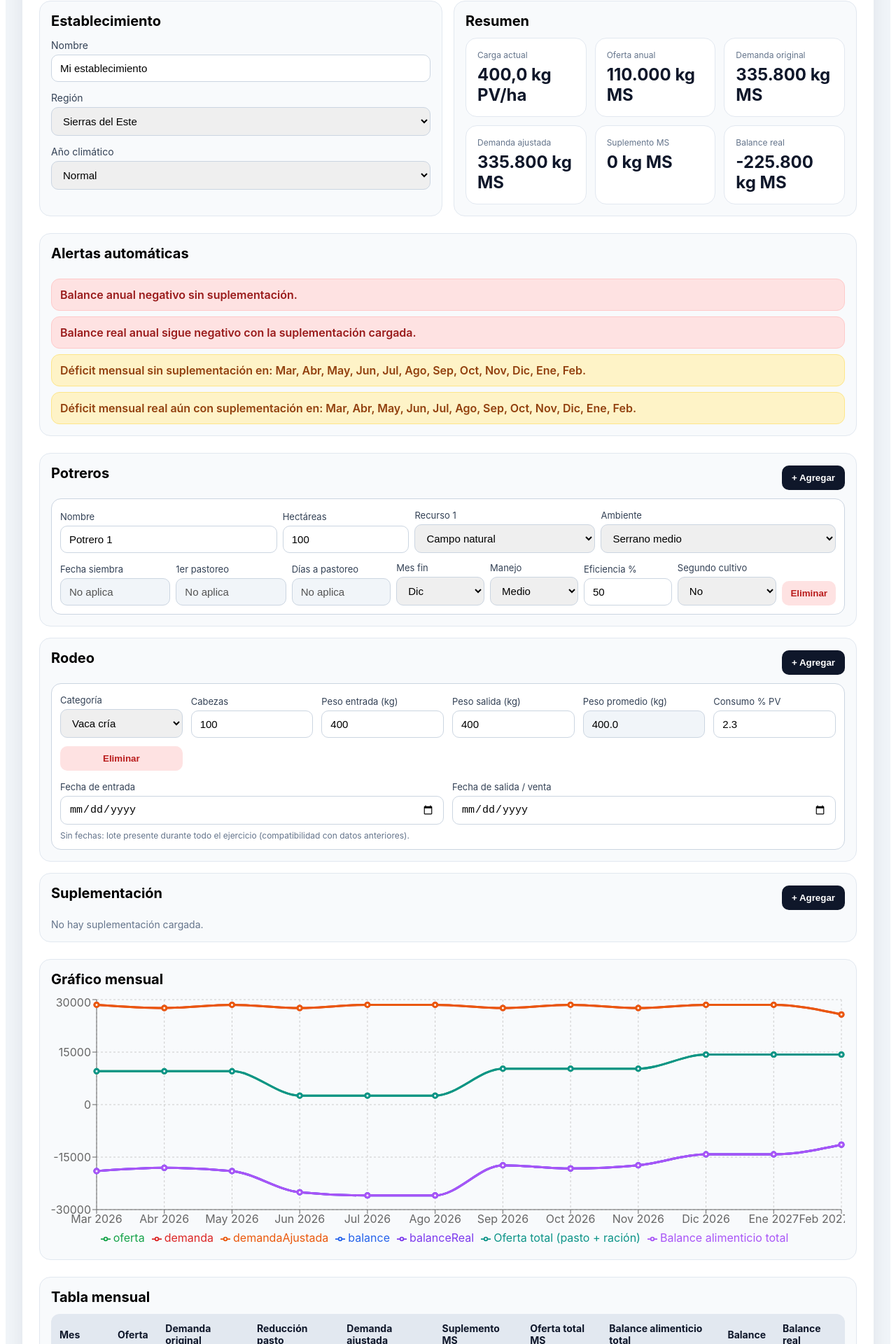
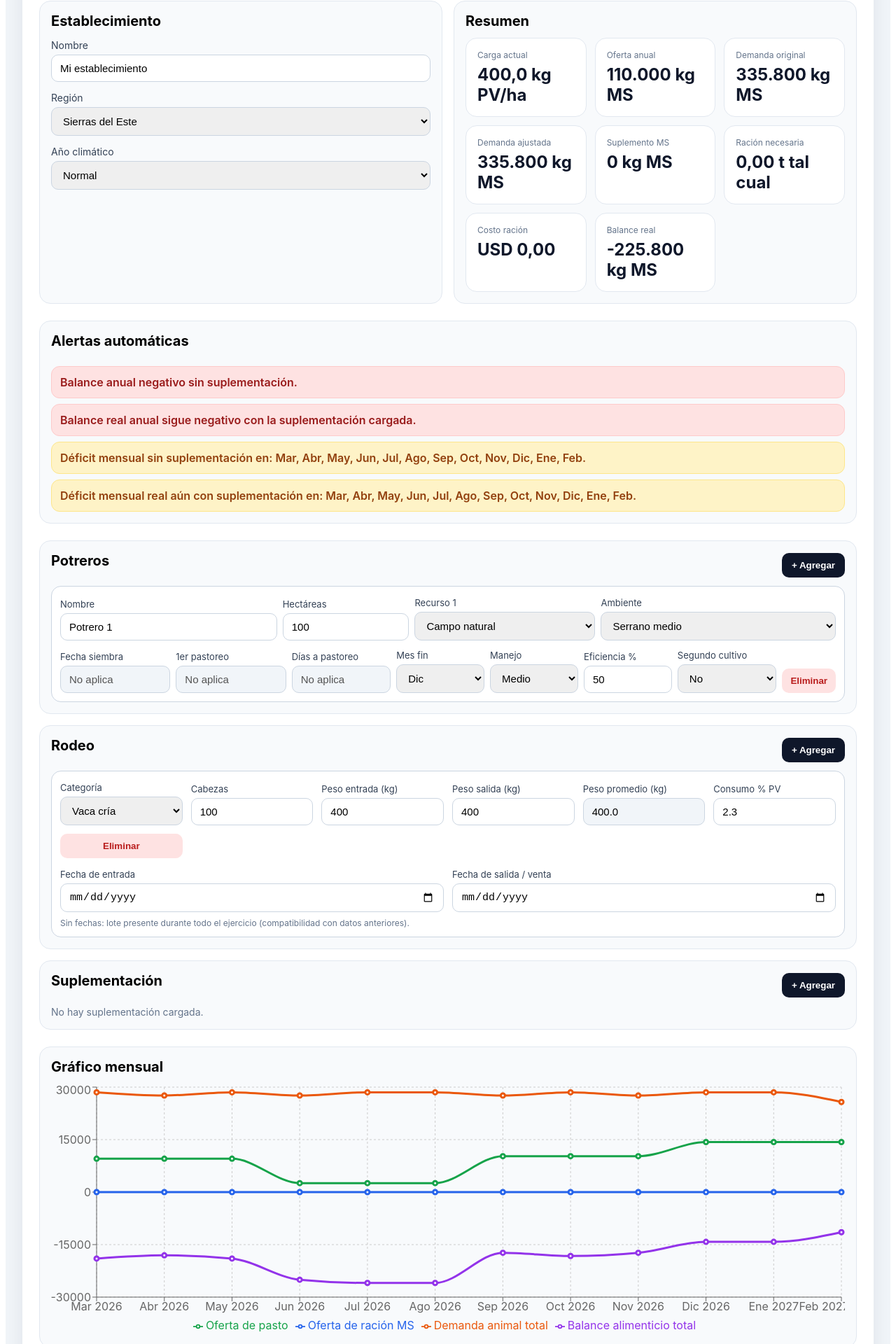
Before and after one commit to Facundo-lp/balance-forrajero, a React (Vite) app: page / in a window 1280 px wide. Shown: the part 298-2218 px from the top of the page at 70% size. Built offline with nearby package versions, Linux system fonts and the light colour scheme.

Commit message:
Update App.jsx

```diff
--- a/src/App.jsx
+++ b/src/App.jsx
@@ -268,6 +268,43 @@ function monthIsActive(monthIndex, startMonth, endMonth) {
   return monthIndex >= start || monthIndex <= end;
 }
 
+// Períodos semiabiertos: fecha de salida no cuenta como día de alimentación.
+function overlapDaysForSupplement(s, lot, monthIndex, exerciseYear) {
+  const monthStart = exerciseMonthDate(monthIndex, exerciseYear);
+  const monthEnd = new Date(monthStart.getFullYear(), monthStart.getMonth() + 1, 1);
+  const entry = parseLocalDate(lot.entryDate);
+  const exit = parseLocalDate(lot.exitDate);
+  const start = parseLocalDate(s.startDate);
+  const end = parseLocalDate(s.endDate);
+  if ((s.startDate && !start) || (s.endDate && !end)) return 0;
+  if (start && end && end <= start) return 0;
+  if (entry && exit && exit <= entry) return 0;
+  // Datos antiguos con meses, hasta que el usuario establezca fechas explícitas.
+  if (!start && !end && !monthIsActive(monthIndex, s.monthStart, s.monthEnd)) return 0;
+  const from = new Date(Math.max(monthStart.getTime(), entry?.getTime() ?? -Infinity, start?.getTime() ?? -Infinity));
+  const to = new Date(Math.min(monthEnd.getTime(), exit?.getTime() ?? Infinity, end?.getTime() ?? Infinity));
+  return Math.max(0, Math.round((to - from) / 86400000));
+}
+function lotAverageWeight(lot) {
+  return lot.entryWeight != null && lot.exitWeight != null
+    ? (n(lot.entryWeight) + n(lot.exitWeight)) / 2 : n(lot.weight);
+}
+function rationKgPerHead(s, lot) {
+  const dm = n(s.dmPercent) / 100;
+  if (dm <= 0 || dm > 1) return 0;
+  // Compatibilidad con suplementaciones previas: conservan sus kg tal cual.
+  if (s.rationPvPercent == null) return Math.max(0, n(s.kgRation));
+  return Math.max(0, lotAverageWeight(lot) * n(s.rationPvPercent) / 100 / dm);
+}
+function supplementStats(s, lot, exerciseYear) {
+  if (!lot) return { days: 0, kgHead: 0, totalKg: 0, totalDm: 0, cost: 0 };
+  const days = MONTHS.reduce((sum, m) => sum + overlapDaysForSupplement(s, lot, m.index, exerciseYear), 0);
+  const kgHead = rationKgPerHead(s, lot);
+  const totalKg = days * n(lot.heads) * kgHead;
+  return { days, kgHead, totalKg, totalDm: totalKg * n(s.dmPercent) / 100,
+    cost: totalKg / 1000 * n(s.pricePerTon) };
+}
+
 function SummaryCard({ title, value }) {
   return (
     <div style={summaryCardStyle}>
@@ -304,6 +341,11 @@ function defaultSupplementRow() {
     heads: 0,
     weight: animal.weight,
     intake: animal.intake,
+    rationPvPercent: 2,
+    feedingMode: "partial",
+    startDate: "",
+    endDate: "",
+    pricePerTon: 0,
     kgRation: 2,
     dmPercent: 90,
     substitutionRate: 0.3,
@@ -724,35 +766,29 @@ export default function App() {
       }, 0);
     });
 
-    // La suplementación pertenece a un lote concreto, nunca a toda una categoría.
-    // Se limita al período de permanencia del lote y a los meses seleccionados.
-    const supplementDmByMonth = MONTHS.map((m) =>
-      supplements.reduce((sum, s) => {
-        const lot = herd.find((h) => String(h.id) === String(s.herdId));
-        if (!lot || !monthIsActive(m.index, s.monthStart, s.monthEnd)) return sum;
-        const days = activeHerdDays(lot, m.index, exerciseYear);
-        const dailyDm = n(lot.heads) * n(s.kgRation) * n(s.dmPercent) / 100;
-        return sum + dailyDm * days;
-      }, 0)
-    );
-
-    const pastureReductionByMonth = MONTHS.map((m, i) =>
-      supplements.reduce((sum, s) => {
-        const lot = herd.find((h) => String(h.id) === String(s.herdId));
-        if (!lot || !monthIsActive(m.index, s.monthStart, s.monthEnd)) return sum;
-        const days = activeHerdDays(lot, m.index, exerciseYear);
-        const dailyDm = n(lot.heads) * n(s.kgRation) * n(s.dmPercent) / 100;
-        return sum + dailyDm * days * n(s.substitutionRate);
-      }, 0)
-    );
-
-    const adjustedDemandByMonth = MONTHS.map((_, i) =>
-      Math.max(0, demandByMonth[i] - pastureReductionByMonth[i])
-    );
-
-    const supplementNetByMonth = MONTHS.map((_, i) =>
-      Math.max(0, supplementDmByMonth[i] - pastureReductionByMonth[i])
-    );
+    // Consumo real de ración en MS por lote y mes.
+    const supplementDmByMonth = MONTHS.map((m) => supplements.reduce((sum, s) => {
+      const lot = herd.find(h => String(h.id) === String(s.herdId));
+      if (!lot) return sum;
+      const days = overlapDaysForSupplement(s, lot, m.index, exerciseYear);
+      return sum + days * n(lot.heads) * rationKgPerHead(s, lot) * n(s.dmPercent) / 100;
+    }, 0));
+
+    // La demanda de pasto se estima por lote, sin descontar dos veces la ración.
+    // Modalidad completa: cero demanda pastoril durante el período definido.
+    // Modalidad parcial: la reducción se limita a la demanda pastoril del lote.
+    const pastureReductionByMonth = MONTHS.map((m) => herd.reduce((sum, lot) => {
+      const lotDemand = activeHerdDays(lot, m.index, exerciseYear) * n(lot.heads) * lotAverageWeight(lot) * n(lot.intake) / 100;
+      const reductions = supplements.filter(s => String(s.herdId) === String(lot.id)).reduce((subtotal, s) => {
+        const days = overlapDaysForSupplement(s, lot, m.index, exerciseYear);
+        const dailyDm = n(lot.heads) * rationKgPerHead(s, lot) * n(s.dmPercent) / 100;
+        if (s.feedingMode === "complete") return subtotal + days * n(lot.heads) * lotAverageWeight(lot) * n(lot.intake) / 100;
+        return subtotal + days * dailyDm * Math.min(1, Math.max(0, n(s.substitutionRate)));
+      }, 0);
+      return sum + Math.min(lotDemand, reductions);
+    }, 0));
+    const adjustedDemandByMonth = MONTHS.map((_, i) => Math.max(0, demandByMonth[i] - pastureReductionByMonth[i]));
+    const supplementNetByMonth = MONTHS.map((_, i) => Math.max(0, supplementDmByMonth[i] - pastureReductionByMonth[i]));
 
     const balanceByMonth = MONTHS.map(
       (_, i) => offerByMonth[i] - demandByMonth[i]
@@ -771,6 +807,8 @@ export default function App() {
     const annualDemand = demandByMonth.reduce((a, b) => a + b, 0);
     const annualAdjustedDemand = adjustedDemandByMonth.reduce((a, b) => a + b, 0);
     const annualSupplementDm = supplementDmByMonth.reduce((a, b) => a + b, 0);
+    const annualRationKg = supplements.reduce((sum, s) => sum + supplementStats(s, herd.find(h => String(h.id) === String(s.herdId)), exerciseYear).totalKg, 0);
+    const annualRationCost = supplements.reduce((sum, s) => sum + supplementStats(s, herd.find(h => String(h.id) === String(s.herdId)), exerciseYear).cost, 0);
     const annualPastureReduction = pastureReductionByMonth.reduce((a, b) => a + b, 0);
     const annualSupplementNet = supplementNetByMonth.reduce((a, b) => a + b, 0);
     const annualBalance = balanceByMonth.reduce((a, b) => a + b, 0);
@@ -782,6 +820,7 @@ export default function App() {
     const chartData = MONTHS.map((m, i) => ({
       mes: `${m.label} ${exerciseYear + (m.index < 3 ? 1 : 0)}`,
       oferta: Math.round(offerByMonth[i]),
+      racion: Math.round(supplementDmByMonth[i]),
       demanda: Math.round(demandByMonth[i]),
       demandaAjustada: Math.round(adjustedDemandByMonth[i]),
       balance: Math.round(balanceByMonth[i]),
@@ -851,6 +890,8 @@ export default function App() {
       annualDemand,
       annualAdjustedDemand,
       annualSupplementDm,
+      annualRationKg,
+      annualRationCost,
       annualPastureReduction,
       annualSupplementNet,
       annualBalance,
@@ -872,7 +913,7 @@ export default function App() {
               Balance Forrajero
             </h1>
             <p style={{ color: "#64748b", marginTop: 8 }}>
-              Versión 15: ejercicio marzo–febrero y cultivos que cruzan el año.
+              Versión 21: suplementación por lote, consumo % PV y balance alimenticio.
             </p>
           </div>
 
@@ -958,6 +999,8 @@ export default function App() {
               <SummaryCard title="Demanda original" value={`${formatNumber(results.annualDemand)} kg MS`} />
               <SummaryCard title="Demanda ajustada" value={`${formatNumber(results.annualAdjustedDemand)} kg MS`} />
               <SummaryCard title="Suplemento MS" value={`${formatNumber(results.annualSupplementDm)} kg MS`} />
+              <SummaryCard title="Ración necesaria" value={`${formatNumber(results.annualRationKg / 1000, 2)} t tal cual`} />
+              <SummaryCard title="Costo ración" value={`USD ${formatNumber(results.annualRationCost, 2)}`} />
               <SummaryCard title="Balance real" value={`${formatNumber(results.annualRealBalance)} kg MS`} />
             </div>
           </div>
@@ -1207,36 +1250,50 @@ export default function App() {
                 {supplements.length === 0 ? (
                   <div style={{ color: "#64748b", fontSize: 14 }}>No hay suplementación cargada.</div>
                 ) : (
-                  supplements.map((s) => (
+                  supplements.map((s) => {
+                    const lot = herd.find(h => String(h.id) === String(s.herdId));
+                    const stats = supplementStats(s, lot, exerciseYear);
+                    return (
                     <div key={s.id} style={boxStyle}>
                       <div style={supplementRowStyle}>
-                        <div style={{gridColumn:"span 2"}}>
+                        <div style={{gridColumn:"1 / -1"}}>
                           <label style={smallLabelStyle}>Lote a suplementar</label>
-                          <select value={s.herdId ?? ""} onChange={(e) => updateSupplementRow(s.id, "herdId", e.target.value)} style={inputStyle}>
+                          <select value={s.herdId ?? ""} onChange={e => updateSupplementRow(s.id,"herdId",e.target.value)} style={inputStyle}>
                             <option value="">Seleccionar lote…</option>
-                            {herd.map((h, idx) => <option key={h.id} value={String(h.id)}>Lote {idx + 1} · {h.category} · {h.heads} cabezas</option>)}
+                            {herd.map((h,idx) => <option key={h.id} value={String(h.id)}>Lote {idx+1} · {h.category} · {h.heads} cabezas</option>)}
                           </select>
                         </div>
-                        <div><label style={smallLabelStyle}>Kg ración/día</label><input type="number" step="0.1" value={s.kgRation} onChange={(e) => updateSupplementRow(s.id, "kgRation", e.target.value)} style={inputStyle} /></div>
-                        <div><label style={smallLabelStyle}>% MS</label><input type="number" value={s.dmPercent} onChange={(e) => updateSupplementRow(s.id, "dmPercent", e.target.value)} style={inputStyle} /></div>
-                        <div><label style={smallLabelStyle}>Sustitución</label><input type="number" step="0.01" value={s.substitutionRate} onChange={(e) => updateSupplementRow(s.id, "substitutionRate", e.target.value)} style={inputStyle} /></div>
-                        <div>
-                          <label style={smallLabelStyle}>Mes inicio</label>
-                          <select value={s.monthStart} onChange={(e) => updateSupplementRow(s.id, "monthStart", Number(e.target.value))} style={inputStyle}>
-                            {MONTH_OPTIONS.map((m) => (<option key={m.value} value={m.value}>{m.label}</option>))}
-                          </select>
-                        </div>
-                        <div>
-                          <label style={smallLabelStyle}>Mes fin</label>
-                          <select value={s.monthEnd} onChange={(e) => updateSupplementRow(s.id, "monthEnd", Number(e.target.value))} style={inputStyle}>
-                            {MONTH_OPTIONS.map((m) => (<option key={m.value} value={m.value}>{m.label}</option>))}
-                          </select>
-                        </div>
+                        <div><label style={smallLabelStyle}>Modalidad</label>
+                          <select value={s.feedingMode || "partial"} onChange={e => updateSupplementRow(s.id,"feedingMode",e.target.value)} style={inputStyle}>
+                            <option value="partial">Pastoreo + ración</option><option value="complete">100% ración (sin pasto)</option>
+                          </select></div>
+                        <div><label style={smallLabelStyle}>Ración (% PV, base MS)</label>
+                          <input type="number" min="0" max="10" step="0.1" value={s.rationPvPercent ?? (lot ? (n(s.kgRation)*n(s.dmPercent)/100/Math.max(1,lotAverageWeight(lot))*100).toFixed(2) : 0)} onChange={e => updateSupplementRow(s.id,"rationPvPercent",e.target.value)} style={inputStyle}/></div>
+                        <div><label style={smallLabelStyle}>Materia seca de ración (%)</label>
+                          <input type="number" min="1" max="100" value={s.dmPercent} onChange={e => updateSupplementRow(s.id,"dmPercent",e.target.value)} style={inputStyle}/></div>
+                        {s.feedingMode !== "complete" && <div><label style={smallLabelStyle}>Sustitución (0 a 1 kg MS/kg MS)</label>
+                          <input type="number" min="0" max="1" step="0.05" value={s.substitutionRate} onChange={e => updateSupplementRow(s.id,"substitutionRate",e.target.value)} style={inputStyle}/></div>}
+                        <div><label style={smallLabelStyle}>Inicio suplementación</label>
+                          <input type="date" value={s.startDate || ""} onChange={e => updateSupplementRow(s.id,"startDate",e.target.value)} style={inputStyle}/></div>
+                        <div><label style={smallLabelStyle}>Fin suplementación (exclusivo)</label>
+                          <input type="date" min={s.startDate || undefined} value={s.endDate || ""} onChange={e => updateSupplementRow(s.id,"endDate",e.target.value)} style={inputStyle}/></div>
+                        <div><label style={smallLabelStyle}>Precio ración (USD/t tal cual)</label>
+                          <input type="number" min="0" value={s.pricePerTon ?? 0} onChange={e => updateSupplementRow(s.id,"pricePerTon",e.target.value)} style={inputStyle}/></div>
                         <button onClick={() => removeSupplementRow(s.id)} style={dangerButtonStyle}>Eliminar</button>
                       </div>
-                      {!herd.some(h => String(h.id) === String(s.herdId)) && <div style={{color:"#b91c1c", fontSize:13, marginTop:8}}>Seleccioná el lote: esta suplementación no se contabiliza hasta asignarla.</div>}
+                      {!lot && <div style={{color:"#b91c1c",fontSize:13,marginTop:8}}>Seleccioná un lote para contabilizar la ración.</div>}
+                      {s.startDate && s.endDate && s.endDate <= s.startDate && <div style={{color:"#b91c1c",fontSize:13}}>La fecha final debe ser posterior a la inicial.</div>}
+                      {(!s.startDate || !s.endDate) && <div style={{color:"#64748b",fontSize:12,marginTop:8}}>Completá ambas fechas para delimitar el período. Si se dejan vacías, los registros antiguos conservan sus meses originales.</div>}
+                      <div style={{display:"grid",gridTemplateColumns:"repeat(auto-fit,minmax(170px,1fr))",gap:12,marginTop:12}}>
+                        <SummaryCard title="Kg ración/cabeza/día (tal cual)" value={formatNumber(stats.kgHead,2)}/>
+                        <SummaryCard title="Días efectivos del ejercicio" value={formatNumber(stats.days)}/>
+                        <SummaryCard title="Ración total (t tal cual)" value={formatNumber(stats.totalKg/1000,2)}/>
+                        <SummaryCard title="Ración total (t MS)" value={formatNumber(stats.totalDm/1000,2)}/>
+                        <SummaryCard title="Costo total (USD)" value={formatNumber(stats.cost,2)}/>
+                      </div>
+                      {s.feedingMode === "complete" && <div style={{color:"#92400e",fontSize:12,marginTop:8}}>100% ración elimina la demanda pastoril del lote en ese período. Verificá que la dieta completa aporte fibra efectiva y nutrientes adecuados.</div>}
                     </div>
-                  ))
+                  );})
                 )}
               </div>
             </div>
@@ -1253,13 +1310,10 @@ export default function App() {
                 <YAxis />
                 <Tooltip />
                 <Legend />
-                <Line type="monotone" dataKey="oferta" stroke="#16a34a" strokeWidth={3} />
-                <Line type="monotone" dataKey="demanda" stroke="#dc2626" strokeWidth={3} />
-                <Line type="monotone" dataKey="demandaAjustada" stroke="#ea580c" strokeWidth={3} />
-                <Line type="monotone" dataKey="balance" stroke="#2563eb" strokeWidth={3} />
-                <Line type="monotone" dataKey="balanceReal" stroke="#7c3aed" strokeWidth={3} />
-                <Line type="monotone" dataKey="ofertaTotal" name="Oferta total (pasto + ración)" stroke="#0d9488" strokeWidth={3} />
-                <Line type="monotone" dataKey="balanceAlimenticio" name="Balance alimenticio total" stroke="#a855f7" strokeWidth={3} />
+                <Line type="monotone" dataKey="oferta" name="Oferta de pasto" stroke="#16a34a" strokeWidth={3} />
+                <Line type="monotone" dataKey="racion" name="Oferta de ración MS" stroke="#2563eb" strokeWidth={3} />
+                <Line type="monotone" dataKey="demanda" name="Demanda animal total" stroke="#ea580c" strokeWidth={3} />
+                <Line type="monotone" dataKey="balanceAlimenticio" name="Balance alimenticio total" stroke="#9333ea" strokeWidth={3} />
               </LineChart>
             </ResponsiveContainer>
           </div>
```
